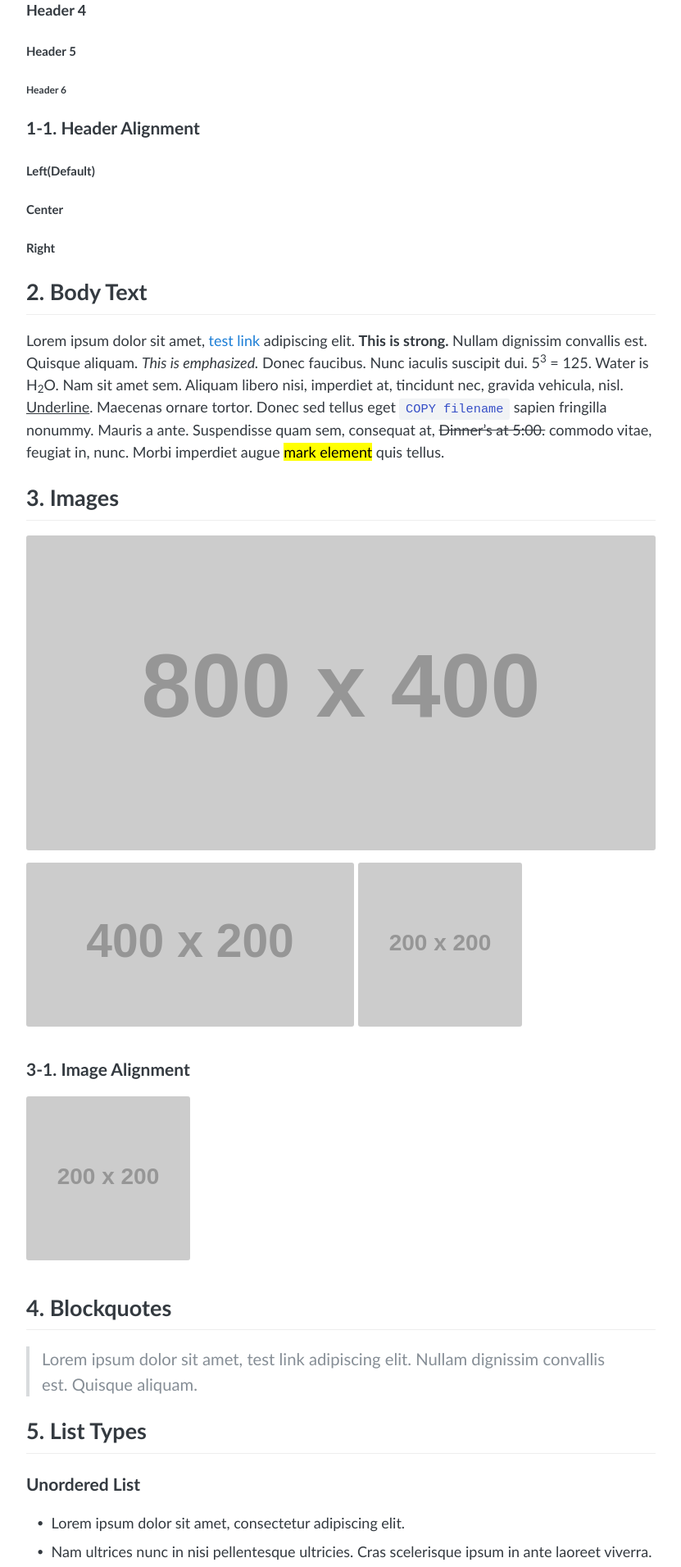
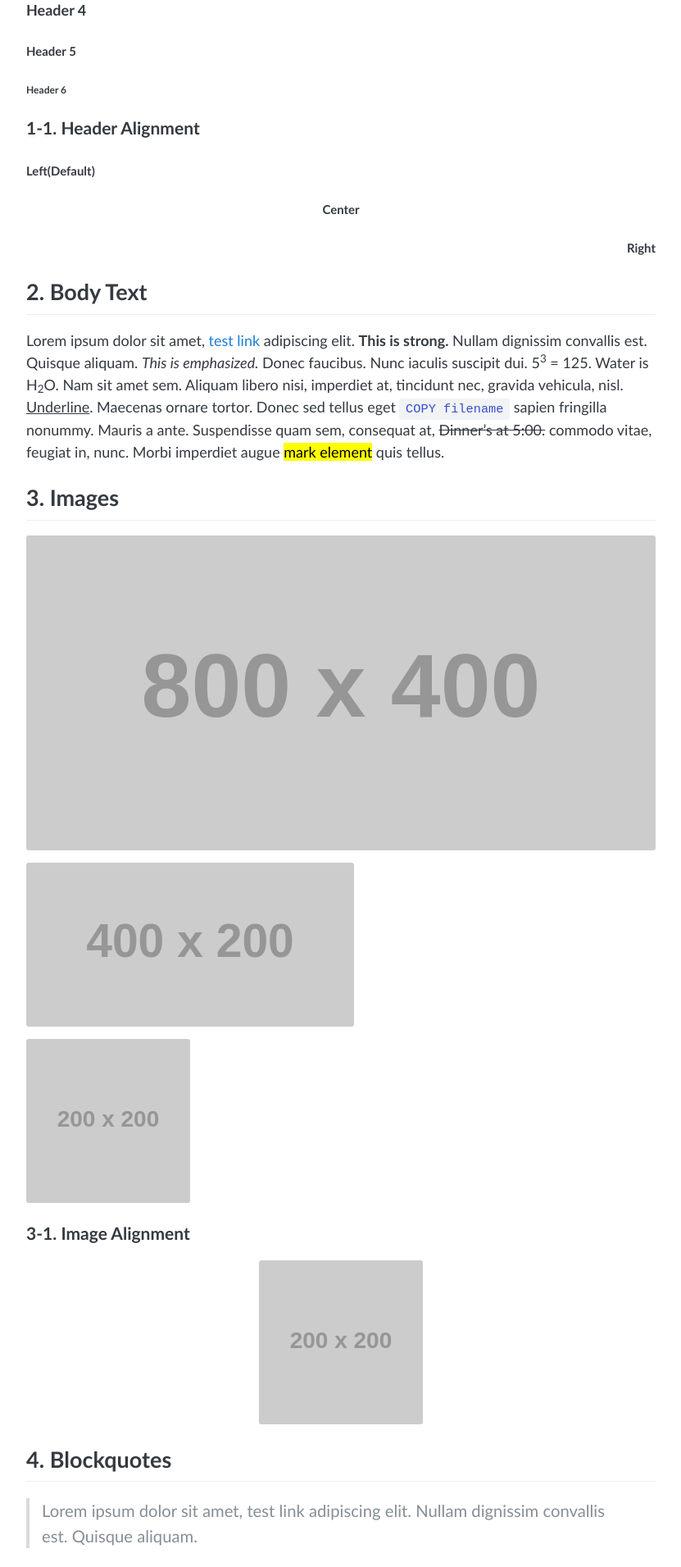
Before and after one commit to ask616/kiko-minus, a Jekyll site: the page built from _posts/2019-03-31-style-test.md, in a window 1280 px wide. Shown: the part 596-2507 px from the top of the page at 82% size, without its empty margins (224-1055 px from the left). Built offline with Jekyll 4.4.1, drawn with Linux system fonts in a browser that asks for light colours.

Commit message:
Added favicon and gitlab runner

```diff
--- a/_config.yml
+++ b/_config.yml
@@ -2,7 +2,6 @@
 encoding: utf-8
 lang: en-US
 title: "Your title"
-# logo: "/assets/logos/logo.svg"
 author: "Your name"
 email: "your-email@domain.com"
 description: >
@@ -16,7 +15,7 @@ nav:
     url: "/archive"
 copyright:
   year: 2019
-  name: Your Name
+  name: "Your Name"
 
 # Excludes
 exclude:
@@ -28,6 +27,7 @@ exclude:
   - Gemfile.lock
   - kiko-minus.gemspec
   - .gitignore
+  - .gitlab-ci.yml
   - .jekyll-cache
 
 plugins:
@@ -37,17 +37,17 @@ plugins:
 # Gem settings
 pagination:
   enabled: true
-  per_page: 2
+  per_page: 5
   permalink: "/page/:num/"
   title: ":title - page :num of :max"
   limit: 0
   sort_field: "date"
   sort_reverse: true
 twitter:
-  username: mytwitter
-author: mytwitter
+  username: "mytwitter"
+author: "mytwitter"
 social:
-  name: Your Name
+  name: "Your Name"
   links:
     - https://twitter.com/YourTwitter
     - https://www.facebook.com/YourFacebook
@@ -59,14 +59,3 @@ sass:
   style: compressed
 permalink: pretty
 timezone: America/Los_Angeles
-
-# Favicons
-# favicons:
-#   16: "/assets/logos/logo@16px.png"
-#   32: "/assets/logos/logo@32px.png"
-#   96: "/assets/logos/logo@96px.png"
-#   120: "/assets/logos/logo@120px.png"
-#   144: "/assets/logos/logo@144px.png"
-#   180: "/assets/logos/logo@180px.png"
-#   512: "/assets/logos/logo@512px.png"
-#   1024: "/assets/logos/logo@1024px.png"
--- a/_layouts/default.html
+++ b/_layouts/default.html
@@ -6,6 +6,8 @@
     <meta name="viewport" content="width=device-width, initial-scale=1">
     {%- seo -%}
     <link rel="stylesheet" href="{{ "/assets/css/style.css" | relative_url }}">
+    <link rel="icon" type="image/png" sizes="32x32" href="{{ "/assets/img/logos/favicon-32x16.png" | relative_url }}">
+    <link rel="icon" type="image/png" sizes="16x16" href="{{ "/assets/img/logos/favicon-16x16.png" | relative_url }}">
   </head>
 
   <body>
--- a/_sass/kiko-minus/_typography.scss
+++ b/_sass/kiko-minus/_typography.scss
@@ -20,7 +20,6 @@ body {
        -o-font-feature-settings: "kern" 1;
           font-feature-settings: "kern" 1;
   font-kerning: normal;
-  display: flex;
   min-height: 100vh;
   flex-direction: column;
 
@@ -219,6 +218,7 @@ img {
   vertical-align: middle;
   @extend %vertical-space;
   border-radius: 3px;
+  display: block;
 }
 
 
@@ -326,3 +326,20 @@ a.footnote {
   border-top: 1px solid $divider-color;
   font-size: $small-font-size;
 }
+
+
+/**
+ * Alignment
+ */
+.center {
+  text-align: center;
+
+  &-image {
+    margin: 0 auto;
+    display: block;
+  }
+}
+
+.right {
+  text-align: right
+}
```
Also changed, not shown: _posts/2019-03-31-style-test.md (+0 -2 lines), index.md (+1 -1 lines), .gitlab-ci.yml (added), assets/img/logos/favicon-16x16.png (added), assets/img/logos/favicon-32x32.png (added), 1 other file.
